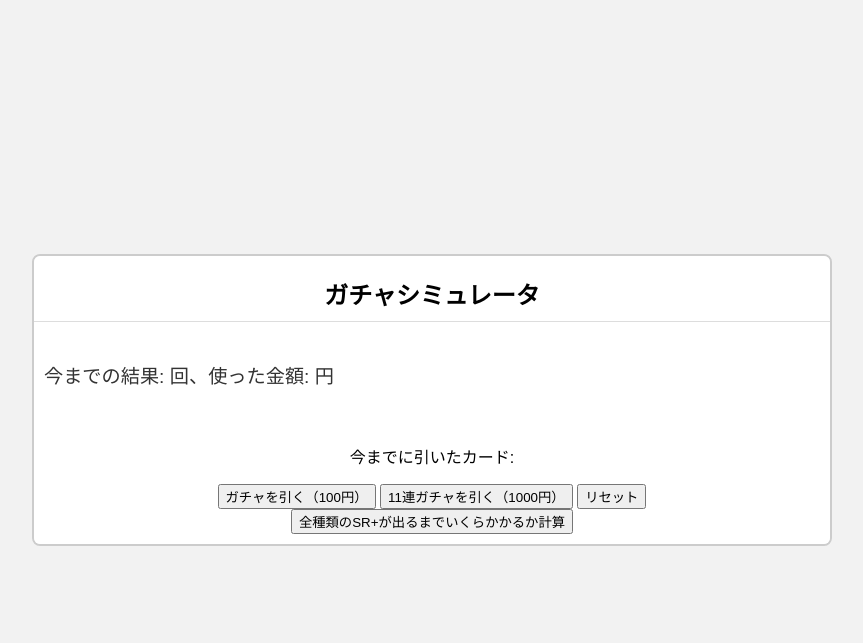
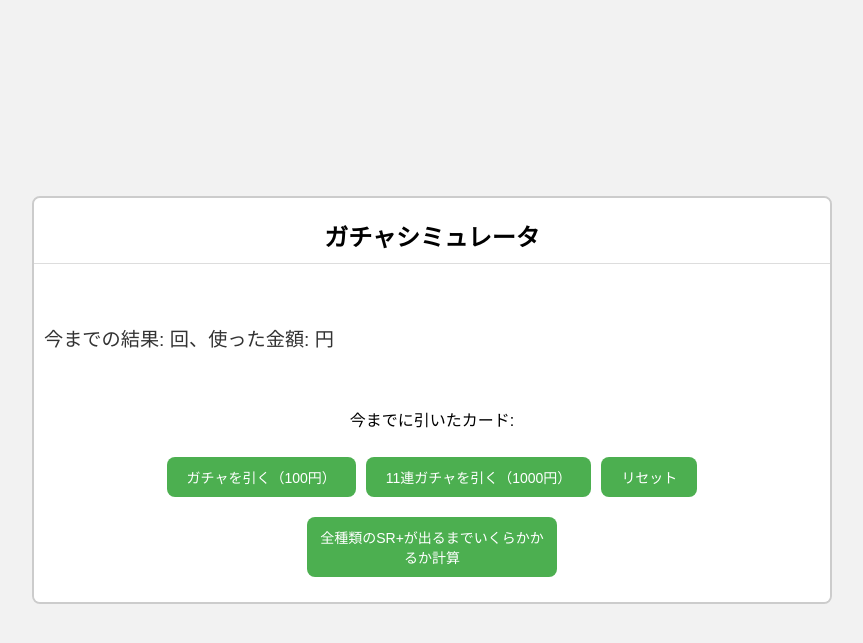
Before and after one commit to k024c1021-DAIWEI/2024-11-12-1--, a Flask app: page / in a window 1280 px wide. Shown: the top 643 px of the page, without its empty margins (208-1071 px from the left). Run offline with Flask 3, Linux system fonts and the light colour scheme.

Commit message:
直しました
直しました

```diff
--- a/static/style.css
+++ b/static/style.css
@@ -1,4 +1,3 @@
-/* ページ全体のスタイル */
 body {
     font-family: 'Arial', sans-serif;
     margin: 0;
@@ -11,7 +10,6 @@ body {
     overflow: hidden;
 }
 
-/* コンテナスタイル */
 .container {
     width: 90%;
     max-width: 800px;
@@ -28,7 +26,6 @@ body {
     box-sizing: border-box;
 }
 
-/* ヘッダースタイル */
 header {
     position: sticky;
     top: 0;
@@ -43,26 +40,100 @@ h1 {
     font-size: 1.5em;
 }
 
-/* 結果表示エリア */
 #totalResult {
     display: flex;
-    justify-content: flex-start;  /* 左寄せ */
-    align-items: center;          /* 垂直中央 */
+    justify-content: flex-start;
+    align-items: center;
     margin: 20px 0;
     font-size: 1.2em;
     color: #333;
-    flex-wrap: wrap;              /* 内容が多すぎる場合の改行防止 */
-    width: 100%;                  /* エリア幅を100%に設定 */
+    flex-wrap: wrap;
+    width: 100%;
 }
 
-/* 各カード統計のスタイル */
 .card-stat {
     display: flex;
     flex-direction: column;
     align-items: center;
-    margin: 0 20px;  /* カード結果間の左右マージン */
+    margin: 0 20px;
 }
 
 .card-stat span {
     font-weight: bold;
-    color:
+    color: #4CAF50;
+}
+
+.card-stat .label {
+    font-size: 1.1em;
+    margin-top: 5px;
+    color: #333;
+}
+
+#cardResult {
+    display: flex;
+    justify-content: flex-start;
+    flex-wrap: nowrap;
+    padding: 10px;
+    width: 100%;
+    overflow-x: auto;
+}
+
+
+#cardResult img {
+    width: 150px;
+    height: 150px;
+    margin: 5px;
+    object-fit: cover;
+}
+
+.button-container {
+    display: flex;
+    justify-content: center;
+    gap: 10px;
+    margin: 10px 0;
+}
+
+.round-btn {
+    border-radius: 8px;
+    border: none;
+    background-color: #4CAF50;
+    color: white;
+    padding: 10px 20px;
+    font-size: 14px;
+    cursor: pointer;
+    transition: background-color 0.3s ease, box-shadow 0.3s ease;
+}
+
+.round-btn:hover {
+    background-color: #45a049;
+    box-shadow: 0px 4px 8px rgba(0, 0, 0, 0.2);
+}
+
+.long-btn {
+    border-radius: 8px;
+    border: none;
+    background-color: #4CAF50;
+    color: white;
+    width: 250px;
+    padding: 10px;
+    font-size: 14px;
+    margin-top: 10px;
+    cursor: pointer;
+    transition: background-color 0.3s ease, box-shadow 0.3s ease;
+}
+
+.long-btn:hover {
+    background-color: #45a049;
+    box-shadow: 0px 4px 8px rgba(0, 0, 0, 0.2);
+}
+
+#cardList {
+    list-style: none;
+    padding: 0;
+    margin: 0;
+}
+
+#srPlusCostResult {
+    margin-top: 15px;
+    font-size: 14px;
+}
```
